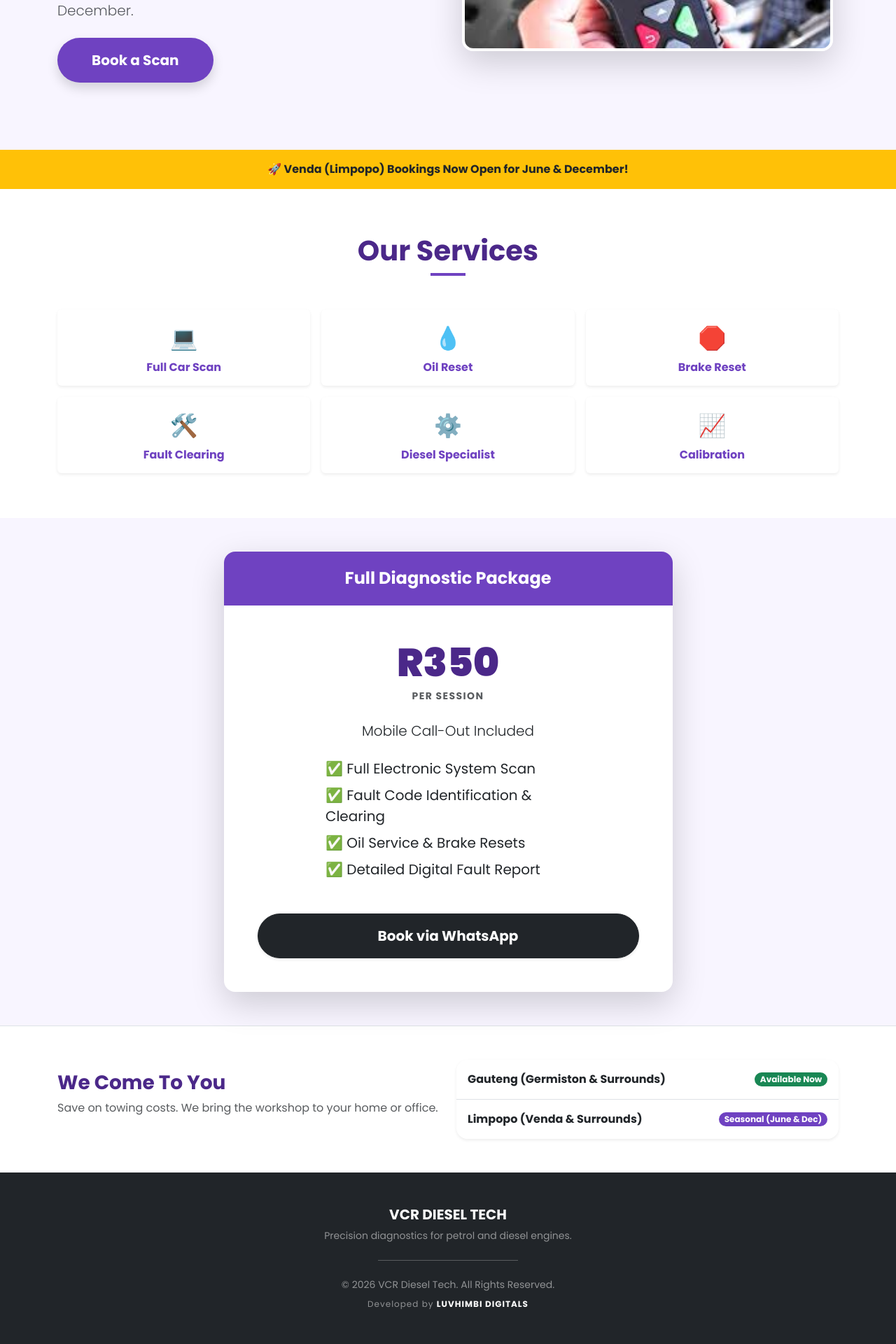
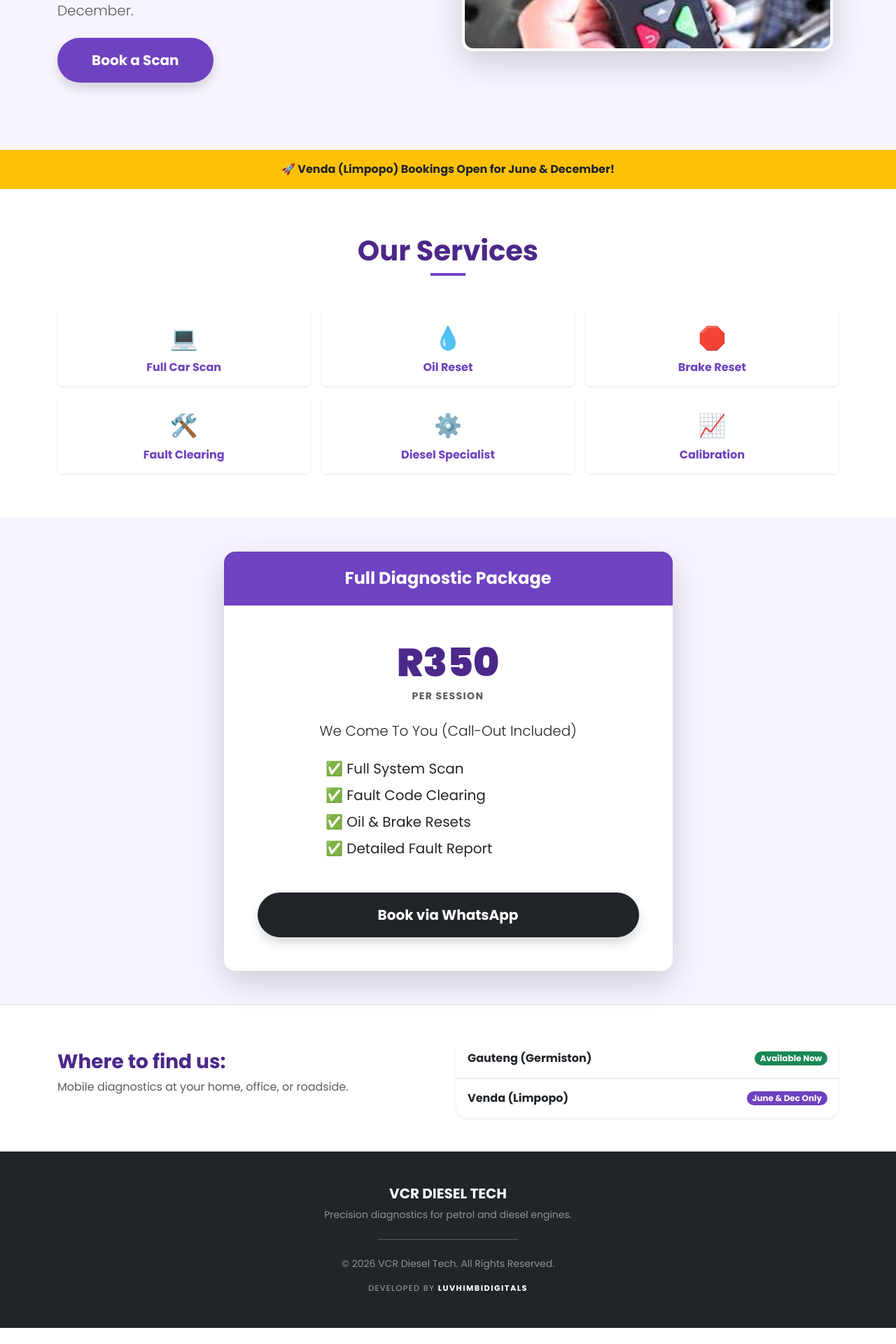
Before and after one commit to luvhimbi/vcrTech, a React (Vite) app in the folder vcrtech/: page / in a window 1280 px wide. Shown: the part 494-2414 px from the top of the page at 70% size. After the commit the page ends 2391 px from the top, so only its background shows below. Built offline with nearby package versions, Linux system fonts and the light colour scheme.

Commit message:
removed react import

```diff
--- a/vcrtech/src/App.tsx
+++ b/vcrtech/src/App.tsx
@@ -1,14 +1,14 @@
-import React from 'react';
-
 const App = () => {
+    // Custom Brand Colors
     const primaryPurple = "#6f42c1";
     const lightPurple = "#f8f5ff";
     const darkPurple = "#4b2889";
     const whatsappGreen = "#25D366";
 
+    // Contact Details
     const waNumber = "27786115645";
     const phoneDisplay = "078 611 5645";
-    const waMessage = encodeURIComponent("Hi VCR Diesel Tech, I need a mobile diagnostic scan (R350 per session). Please assist.");
+    const waMessage = encodeURIComponent("Hi VCR Diesel Tech, I would like to book a mobile diagnostic scan (R350 per session).");
     const waLink = `https://wa.me/${waNumber}?text=${waMessage}`;
 
     return (
@@ -55,9 +55,9 @@ const App = () => {
                         <div className="row align-items-center g-4 flex-column-reverse flex-lg-row">
                             <div className="col-lg-6 text-center text-lg-start">
                                 <div className="d-inline-flex align-items-center badge mb-3 px-3 py-2 fw-bold text-uppercase" style={{ backgroundColor: primaryPurple }}>
-                                    📍 Mobile Diagnostics: Gauteng & Limpopo
+                                    📍 Gauteng & Limpopo
                                 </div>
-                                <h1 className="display-4 fw-black mb-3" style={{ color: darkPurple }}>Expert Mobile Diagnostics & Car Scanning.</h1>
+                                <h1 className="display-4 fw-black mb-3" style={{ color: darkPurple }}>Mobile Car Diagnostics & Scanning.</h1>
                                 <p className="lead mb-4 text-muted fs-5">Professional vehicle fault clearing at your doorstep. Based in <strong>Germiston</strong>, visiting <strong>Venda</strong> during June & December.</p>
 
                                 <div className="d-grid d-lg-flex gap-2">
@@ -66,10 +66,10 @@ const App = () => {
                                 </div>
                             </div>
                             <div className="col-lg-6">
-                                <div className="position-relative px-2">
+                                <div className="position-relative px-2 text-center">
                                     <img
                                         src="/assets/main.jfif"
-                                        alt="VCR Diesel Tech Diagnostic Tools"
+                                        alt="Car Diagnostic Scanning"
                                         className="img-fluid rounded-4 shadow-lg border border-white border-4"
                                         style={{ aspectRatio: '4/3', objectFit: 'cover', width: '100%', maxHeight: '350px' }}
                                     />
@@ -80,19 +80,19 @@ const App = () => {
                 </header>
 
                 {/* --- LOCATION ALERT BAR --- */}
-                <aside className="bg-warning py-3 text-center">
+                <div className="bg-warning py-3 text-center shadow-sm">
                     <div className="container fw-bold">
-                        🚀 Venda (Limpopo) Bookings Now Open for June & December!
+                        🚀 Venda (Limpopo) Bookings Open for June & December!
                     </div>
-                </aside>
+                </div>
 
                 {/* --- SERVICES SECTION --- */}
                 <section id="services" className="py-5 bg-white">
                     <div className="container py-3">
-                        <header className="text-center mb-5">
+                        <div className="text-center mb-5">
                             <h2 className="fw-bold h1" style={{ color: darkPurple }}>Our Services</h2>
                             <div className="mx-auto mt-2" style={{ width: '50px', height: '4px', backgroundColor: primaryPurple }}></div>
-                        </header>
+                        </div>
 
                         <div className="row g-3">
                             {[
@@ -103,12 +103,12 @@ const App = () => {
                                 { title: "Diesel Specialist", icon: "⚙️" },
                                 { title: "Calibration", icon: "📈" }
                             ].map((service, index) => (
-                                <article className="col-6 col-md-4" key={index}>
+                                <div className="col-6 col-md-4" key={index}>
                                     <div className="card h-100 border-0 shadow-sm p-3 text-center hover-card">
-                                        <div className="fs-2 mb-2" aria-hidden="true">{service.icon}</div>
-                                        <h3 className="fw-bold h6 mb-0" style={{ color: primaryPurple }}>{service.title}</h3>
+                                        <div className="fs-2 mb-2">{service.icon}</div>
+                                        <h6 className="fw-bold mb-0" style={{ color: primaryPurple }}>{service.title}</h6>
                                     </div>
-                                </article>
+                                </div>
                             ))}
                         </div>
                     </div>
@@ -119,25 +119,25 @@ const App = () => {
                     <div className="container">
                         <div className="row justify-content-center text-center">
                             <div className="col-12 col-md-10 col-lg-7">
-                                <article className="card border-0 shadow-lg rounded-4 overflow-hidden">
-                                    <header className="py-4 text-white" style={{ backgroundColor: primaryPurple }}>
-                                        <h2 className="fw-bold h4 mb-0">Full Diagnostic Package</h2>
-                                    </header>
+                                <div className="card border-0 shadow-lg rounded-4 overflow-hidden">
+                                    <div className="py-4 text-white" style={{ backgroundColor: primaryPurple }}>
+                                        <h4 className="fw-bold mb-0">Full Diagnostic Package</h4>
+                                    </div>
                                     <div className="card-body p-4 p-lg-5">
-                                        <p className="display-4 fw-black mb-1" style={{ color: darkPurple }}>R350</p>
+                                        <div className="display-4 fw-black mb-1" style={{ color: darkPurple }}>R350</div>
                                         <p className="text-muted mb-4 fw-bold small text-uppercase tracking-widest">Per Session</p>
-                                        <p className="mb-4 lead">Mobile Call-Out Included</p>
+                                        <p className="mb-4 lead">We Come To You (Call-Out Included)</p>
                                         <ul className="list-unstyled text-start mb-5 mx-auto" style={{ maxWidth: '350px' }}>
-                                            <li className="mb-2 fs-5">✅ Full Electronic System Scan</li>
-                                            <li className="mb-2 fs-5">✅ Fault Code Identification & Clearing</li>
-                                            <li className="mb-2 fs-5">✅ Oil Service & Brake Resets</li>
-                                            <li className="mb-2 fs-5">✅ Detailed Digital Fault Report</li>
+                                            <li className="mb-2 fs-5">✅ Full System Scan</li>
+                                            <li className="mb-2 fs-5">✅ Fault Code Clearing</li>
+                                            <li className="mb-2 fs-5">✅ Oil & Brake Resets</li>
+                                            <li className="mb-2 fs-5">✅ Detailed Fault Report</li>
                                         </ul>
-                                        <a href={waLink} className="btn btn-dark w-100 py-3 fw-bold rounded-pill btn-lg shadow-sm">
+                                        <a href={waLink} className="btn btn-dark w-100 py-3 fw-bold rounded-pill btn-lg shadow">
                                             Book via WhatsApp
                                         </a>
                                     </div>
-                                </article>
+                                </div>
                             </div>
                         </div>
                     </div>
@@ -148,18 +148,18 @@ const App = () => {
                     <div className="container">
                         <div className="row g-4 align-items-center">
                             <div className="col-md-6 text-center text-md-start">
-                                <h2 className="fw-bold h3" style={{ color: darkPurple }}>We Come To You</h2>
-                                <p className="text-muted">Save on towing costs. We bring the workshop to your home or office.</p>
+                                <h3 className="fw-bold" style={{ color: darkPurple }}>Where to find us:</h3>
+                                <p className="text-muted">Mobile diagnostics at your home, office, or roadside.</p>
                             </div>
                             <div className="col-md-6">
                                 <ul className="list-group list-group-flush shadow-sm rounded-4 overflow-hidden">
                                     <li className="list-group-item d-flex justify-content-between align-items-center py-3">
-                                        <strong>Gauteng (Germiston & Surrounds)</strong>
+                                        <strong>Gauteng (Germiston)</strong>
                                         <span className="badge rounded-pill bg-success">Available Now</span>
                                     </li>
                                     <li className="list-group-item d-flex justify-content-between align-items-center py-3">
-                                        <strong>Limpopo (Venda & Surrounds)</strong>
-                                        <span className="badge rounded-pill" style={{backgroundColor: primaryPurple}}>Seasonal (June & Dec)</span>
+                                        <strong>Venda (Limpopo)</strong>
+                                        <span className="badge rounded-pill" style={{backgroundColor: primaryPurple}}>June & Dec Only</span>
                                     </li>
                                 </ul>
                             </div>
@@ -171,12 +171,12 @@ const App = () => {
             {/* --- FOOTER --- */}
             <footer className="py-5 text-center bg-dark text-white-50">
                 <div className="container">
-                    <h2 className="text-white fw-bold h5 mb-2">VCR DIESEL TECH</h2>
+                    <h5 className="text-white fw-bold mb-2">VCR DIESEL TECH</h5>
                     <p className="small mb-4">Precision diagnostics for petrol and diesel engines.</p>
                     <hr className="my-4 opacity-25 border-white mx-auto" style={{maxWidth: '200px'}} />
                     <p className="m-0 small">&copy; 2026 VCR Diesel Tech. All Rights Reserved.</p>
-                    <p className="mt-2 mb-0" style={{ fontSize: '0.75rem', letterSpacing: '1px' }}>
-                        Developed by <span className="text-white fw-bold text-uppercase">Luvhimbi Digitals</span>
+                    <p className="mt-3 mb-0" style={{ fontSize: '0.7rem', letterSpacing: '1.5px', color: '#aaa' }}>
+                        DEVELOPED BY <span className="text-white fw-bold">LUVHIMBIDIGITALS</span>
                     </p>
                 </div>
             </footer>
```
